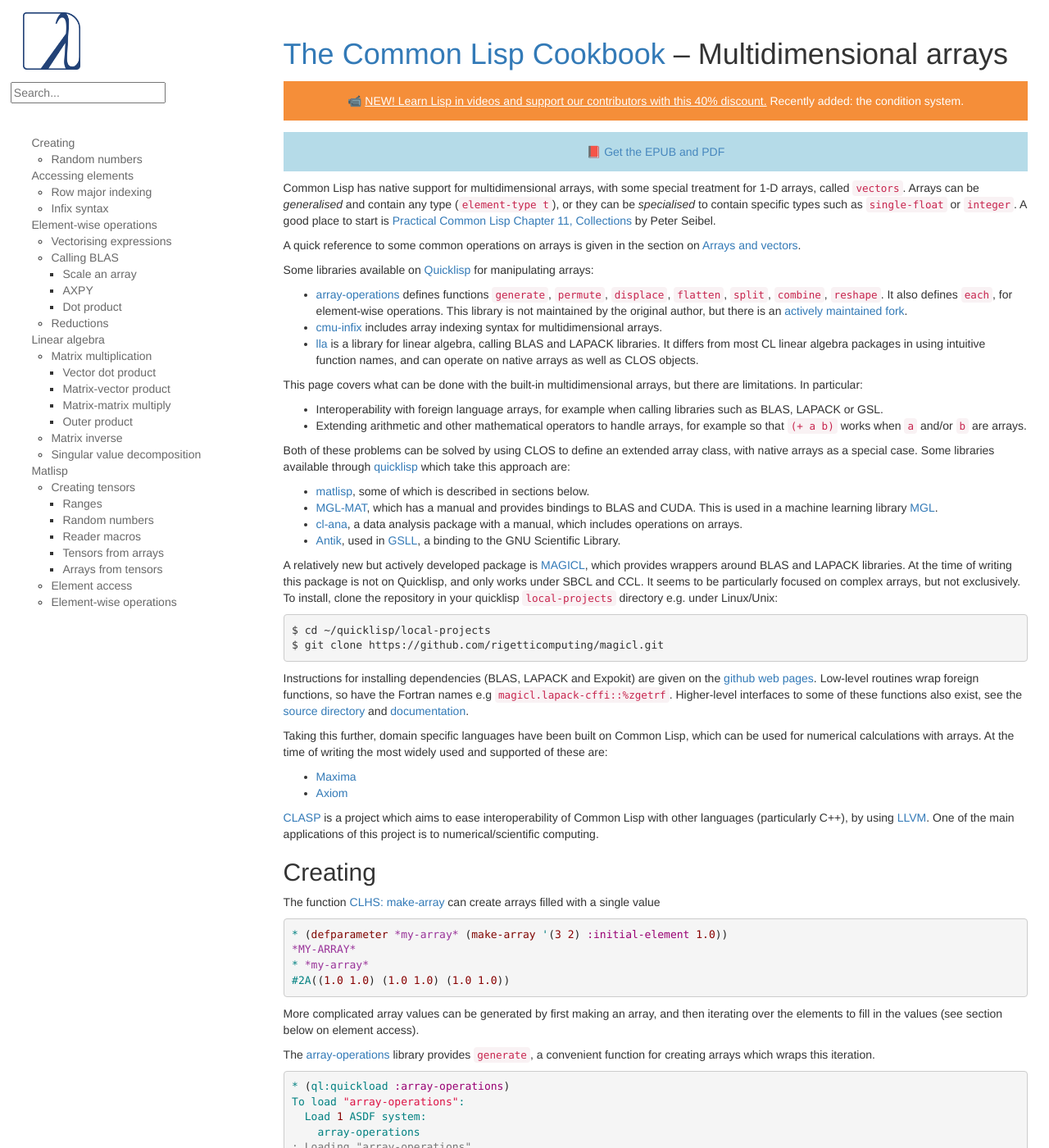
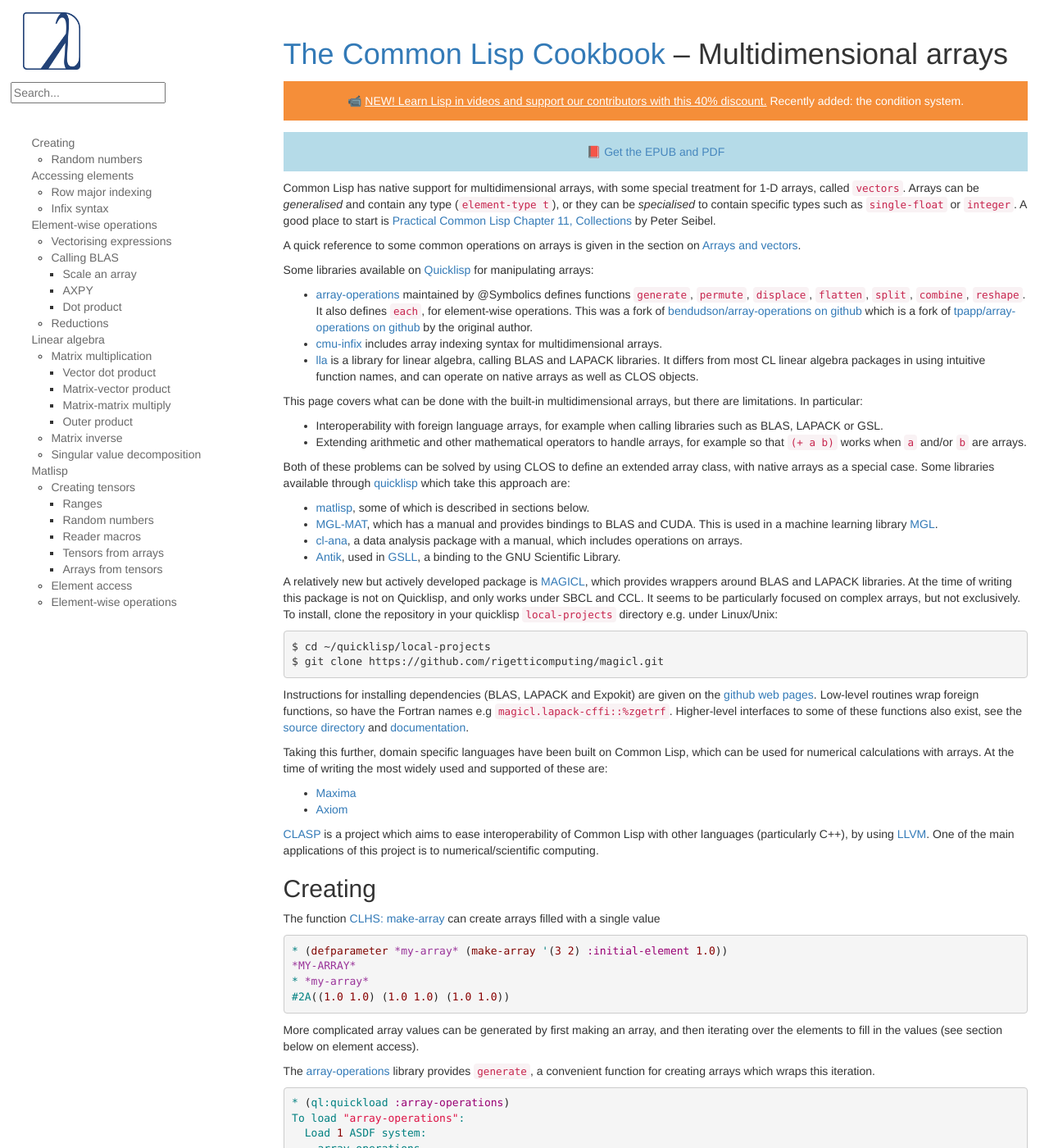
Before and after one commit to LispCookbook/cl-cookbook, a Jekyll site: the page built from arrays.md, in a window 1280 px wide and 1400 px high. Shown: the whole window at 82% size. Built offline with Jekyll 4.4.1, drawn with Linux system fonts in a browser that asks for light colours; some of the changed text lies outside the part shown.

Commit message:
Update the active maintain repo link for Array-operations
It is now part of Lisp-Stat

```diff
--- a/arrays.md
+++ b/arrays.md
@@ -15,11 +15,13 @@
 
 Some libraries available on [Quicklisp](https://www.quicklisp.org/beta/) for manipulating arrays:
 
-- [array-operations](https://github.com/tpapp/array-operations) defines
+- [array-operations](https://github.com/Lisp-Stat/array-operations) maintained by @Symbolics defines
   functions `generate`, `permute`, `displace`, `flatten`, `split`,
   `combine`, `reshape`. It also defines `each`, for element-wise
-  operations. This library is not maintained by the original author,
-  but there is an [actively maintained fork](https://github.com/bendudson/array-operations).
+  operations. This was a fork of [bendudson/array-operations on
+  github](https://github.com/bendudson/array-operations) which is a fork of
+  [tpapp/array-operations on github](https://github.com/tpapp/array-operations) by the original
+  author.
 - [cmu-infix](https://github.com/rigetticomputing/cmu-infix) includes
   array indexing syntax for multidimensional arrays.
 - [lla](https://github.com/tpapp/lla) is a library for linear algebra, calling BLAS and LAPACK
@@ -124,7 +126,7 @@
 Note that the nickname for `array-operations` is `aops`. The
 `generate` function can also iterate over the array subscripts by
 passing the key `:subscripts`. See the
-[github repository](https://github.com/tpapp/array-operations) for
+[Array Operations  manual on generate](https://lisp-stat.dev/docs/manuals/array-operations/#generate) for
 more examples.
 
 ### Random numbers
@@ -365,7 +367,7 @@
 ## Element-wise operations
 
 To multiply two arrays of numbers of the same size, pass a function
-to `each` in the [array-operations](https://github.com/tpapp/array-operations) library:
+to `each` in the [array-operations](https://github.com/Lisp-Stat/array-operations) library:
 
 ~~~lisp
 * (aops:each #'* #(1 2 3) #(2 3 4))
@@ -691,7 +693,7 @@
 
 #### Outer product
 
-The [array-operations](https://github.com/tpapp/array-operations)
+The [array-operations](https://github.com/Lisp-Stat/array-operations)
 package contains a generalised [outer product](https://en.wikipedia.org/wiki/Outer_product)
 function:
 
```
